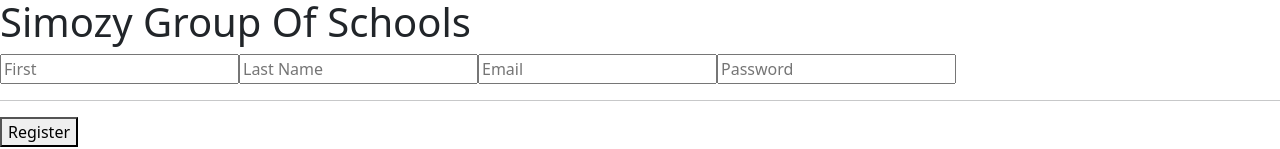
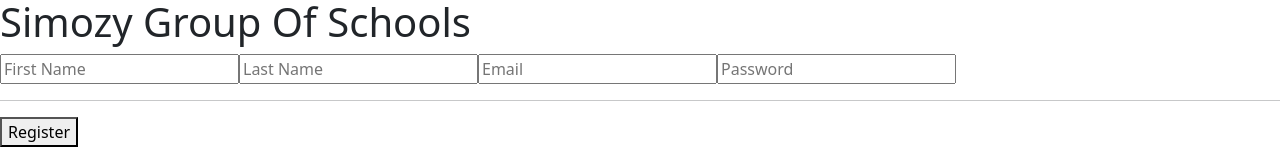
Before and after one commit to DeEminentCoder/first, a React app: page / in a window 1280 px wide. Shown: the part 144-293 px from the top of the page. Built offline with nearby package versions, Linux system fonts and the light colour scheme; the HTML template or start-up script is replaced by a standard one.

Commit message:
onewaybinding

```diff
--- a/src/components/Ex1.jsx
+++ b/src/components/Ex1.jsx
@@ -25,7 +25,7 @@ const First = () => {
        <h1>Simozy Group Of Schools</h1>
       <input
         type="text"
-        placeholder="First "
+        placeholder="First Name"
         onChange={(event) => setfn(event.target.value)}
       />
       <input
```
